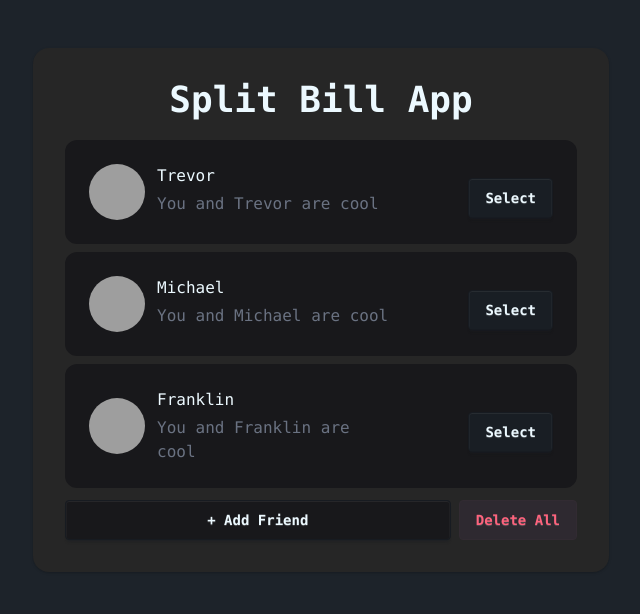
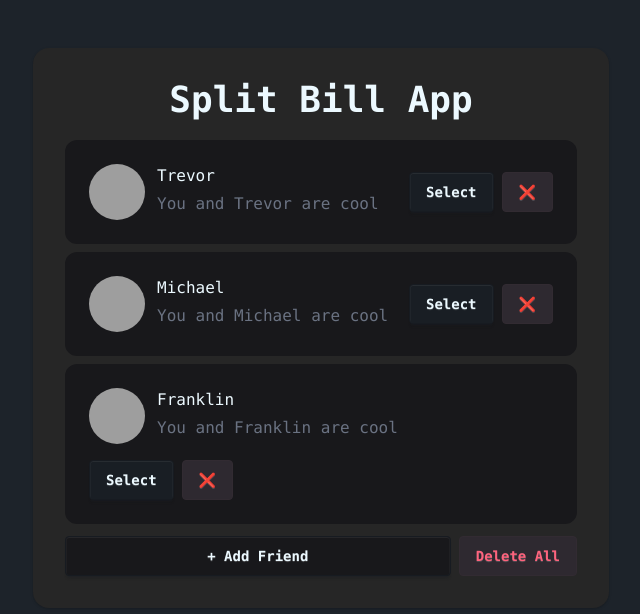
Before and after one commit to reihandems/split-bill-app, a React (Vite) app: page / in a window 1280 px wide. Shown: the top 614 px of the page, without its empty margins (319-959 px from the left). Built offline with nearby package versions, Linux system fonts and the light colour scheme; grey boxes are pictures that could not be loaded.

Commit message:
add: delete button for each item

```diff
--- a/src/App.jsx
+++ b/src/App.jsx
@@ -33,6 +33,12 @@ function App() {
     )
   }
 
+  function handleDeleteItem() {
+    setFriends(
+      friends.filter((friend) => friend.id !== selectedFriend?.id)
+    )
+  }
+
   function handleDeleteAll() {
     setFriends([])
   }
@@ -49,11 +55,11 @@ function App() {
           handleSelect={handleSelect}
           selected={selectedFriend}
           handleSplitBill={handleSplitBill}
+          onDeleteItem={handleDeleteItem}
         />
 
         <div className="flex gap-2 items-center mt-3 flex-wrap">
           <FormAddFriend handleAddFriend={handleAddFriend} />
-
           <DeleteAll onDeleteAll={handleDeleteAll} />
         </div>
       </div>
--- /dev/null
+++ b/src/components/DeleteItem.jsx
@@ -0,0 +1,31 @@
+export default function DeleteItem({ friend, handleSelect, onDeleteItem }) {
+
+    return (
+      <>
+        {/* Open the modal using document.getElementById('ID').showModal() method */}
+        <button
+          className="btn btn-error btn-soft"
+                onClick={() => {
+                    document.getElementById("deleteItem").showModal();
+                    handleSelect(friend)
+                }}
+        >
+          ❌
+        </button>
+        <dialog id="deleteItem" className="modal">
+          <div className="modal-box">
+            <h3 className="font-bold text-2xl">Delete Item</h3>
+            <div className="divider"></div>
+            <p>Are you sure you want to delete this item?</p>
+            <div className="modal-action">
+              <form method="dialog" className="flex gap-2">
+                {/* if there is a button in form, it will close the modal */}
+                <button className="btn btn-error btn-soft" onClick={onDeleteItem}>Delete</button>
+                <button className="btn">Close</button>
+              </form>
+            </div>
+          </div>
+        </dialog>
+      </>
+    );
+}
--- a/src/components/FormSplitBill.jsx
+++ b/src/components/FormSplitBill.jsx
@@ -17,7 +17,7 @@ export default function FormSplitBill({ friend, handleSelect, selected, handleSp
     <>
       {/* Open the modal using document.getElementById('ID').showModal() method */}
       <button
-        className="btn mt-3 w-full sm:w-auto"
+        className="btn w-full sm:w-auto flex-1"
         onClick={() => {
           document.getElementById("form_split").showModal();
           handleSelect(friend);
--- a/src/components/Friend.jsx
+++ b/src/components/Friend.jsx
@@ -1,6 +1,7 @@
 import FormSplitBill from "./FormSplitBill";
+import DeleteItem from "./DeleteItem";
 
-export default function Friend({ friend, handleSelect, selected, handleSplitBill }) {
+export default function Friend({ friend, handleSelect, selected, handleSplitBill, onDeleteItem }) {
 
   return (
     <>
@@ -12,7 +13,7 @@ export default function Friend({ friend, handleSelect, selected, handleSplitBill
             </div>
           </div>
 
-          <div className="flex flex-col gap-1 max-w-60">
+          <div className="flex flex-col gap-1">
             <div className="name">{friend.name}</div>
             <div className="balance">
               {friend.balance < 0 && (
@@ -23,7 +24,8 @@ export default function Friend({ friend, handleSelect, selected, handleSplitBill
               )}
               {friend.balance > 0 && (
                 <p className="text-green-500 text-wrap">
-                  {friend.name} owe you Rp {friend.balance.toLocaleString("id-ID")}
+                  {friend.name} owe you Rp{" "}
+                  {friend.balance.toLocaleString("id-ID")}
                 </p>
               )}
               {friend.balance === 0 && (
@@ -33,12 +35,16 @@ export default function Friend({ friend, handleSelect, selected, handleSplitBill
           </div>
         </div>
 
+        <div className="flex gap-2 items-center w-full sm:w-auto">
           <FormSplitBill
             handleSelect={handleSelect}
             friend={friend}
             selected={selected}
             handleSplitBill={handleSplitBill}
           />
+
+          <DeleteItem friend={friend} onDeleteItem={onDeleteItem} handleSelect={handleSelect} />
+        </div>
       </div>
     </>
   );
--- a/src/components/Friendlist.jsx
+++ b/src/components/Friendlist.jsx
@@ -1,6 +1,6 @@
 import Friend from "./Friend"
 
-export default function Friendlist({ friends, handleSelect, selected, handleSplitBill }) {
+export default function Friendlist({ friends, handleSelect, selected, handleSplitBill, onDeleteItem }) {
   return (
     <>
       {friends.map((friend) => (
@@ -10,6 +10,7 @@ export default function Friendlist({ friends, handleSelect, selected, handleSpli
           handleSelect={handleSelect}
           selected={selected}
           handleSplitBill={handleSplitBill}
+          onDeleteItem={onDeleteItem}
         />
       ))}
     </>
```
Lines whose indentation alone changed are shown as unchanged.
